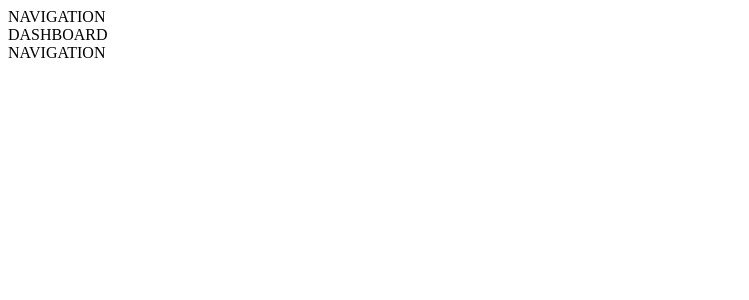
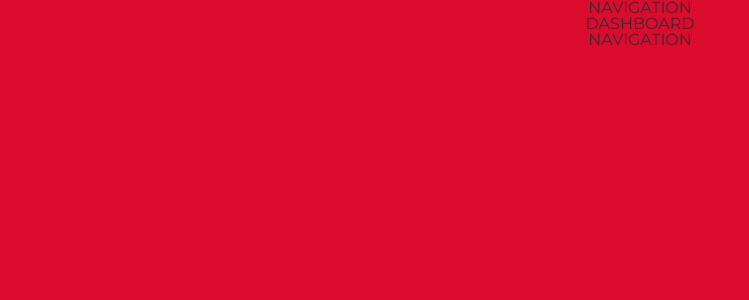
Before and after one commit to alexisjtoledo/react-pokedex, a React (Create React App) app: page / in a window 1280 px wide. Shown: the top 300 px of the page, without its empty margins (0-749 px from the left). Built offline with nearby package versions, Linux system fonts and the light colour scheme; no server answers.

Commit message:
implements sass

```diff
--- a/package.json
+++ b/package.json
@@ -12,6 +12,7 @@
     "react-scripts": "4.0.3",
     "redux": "^4.1.1",
     "redux-thunk": "^2.3.0",
+    "sass": "^1.43.2",
     "web-vitals": "^1.0.1"
   },
   "scripts": {
--- a/public/index.html
+++ b/public/index.html
@@ -5,6 +5,13 @@
         <link rel="icon" href="%PUBLIC_URL%/favicon.ico" />
         <meta name="viewport" content="width=device-width, initial-scale=1" />
         <title>React Pokedex</title>
+        <!-- GOOGLE FONTS -->
+        <link rel="preconnect" href="https://fonts.googleapis.com" />
+        <link rel="preconnect" href="https://fonts.gstatic.com" crossorigin />
+        <link
+            href="https://fonts.googleapis.com/css2?family=Montserrat:ital,wght@0,400;0,700;1,300;1,800&display=swap"
+            rel="stylesheet"
+        />
     </head>
     <body>
         <noscript>You need to enable JavaScript to run this app.</noscript>
--- a/src/index.js
+++ b/src/index.js
@@ -7,6 +7,8 @@ import App from "./App";
 import { Provider } from "react-redux";
 import { store } from "./redux/index";
 import { getPokemons } from "./redux/action-creators/index";
+/* STYLES */
+import "./styles/main.sass";
 
 // Calls the API before rendering in order to feed the Redux state
 store.dispatch(getPokemons());
--- /dev/null
+++ b/src/styles/_reset.sass
@@ -0,0 +1,17 @@
+html, body, div, span, h1, h2, h3, h4, h5, h6, p, img, ol, ul, li
+	margin: 0
+	padding: 0
+	border: 0
+	font-size: 100%
+	font: inherit
+	vertical-align: baseline
+
+article, aside, details, figcaption, figure,
+footer, header, hgroup, menu, nav, section
+	display: block
+
+body
+	line-height: 1
+
+ol, ul
+	list-style: none
--- /dev/null
+++ b/src/styles/_variables.sass
@@ -0,0 +1,4 @@
+// COLORS
+$primary: #2D2F2F
+$red: #DC0A2D
+$offwhite: #DEDEDE
--- /dev/null
+++ b/src/styles/main.sass
@@ -0,0 +1,12 @@
+@import reset
+@import variables
+
+body
+    background-color: $red
+    font-family: 'Montserrat', sans-serif
+    color: $primary
+
+.app-container
+    display: flex
+    flex-direction: column
+    align-items: center
```
Also changed, not shown: 2 other files (tests, documents, lock files or other folders).
